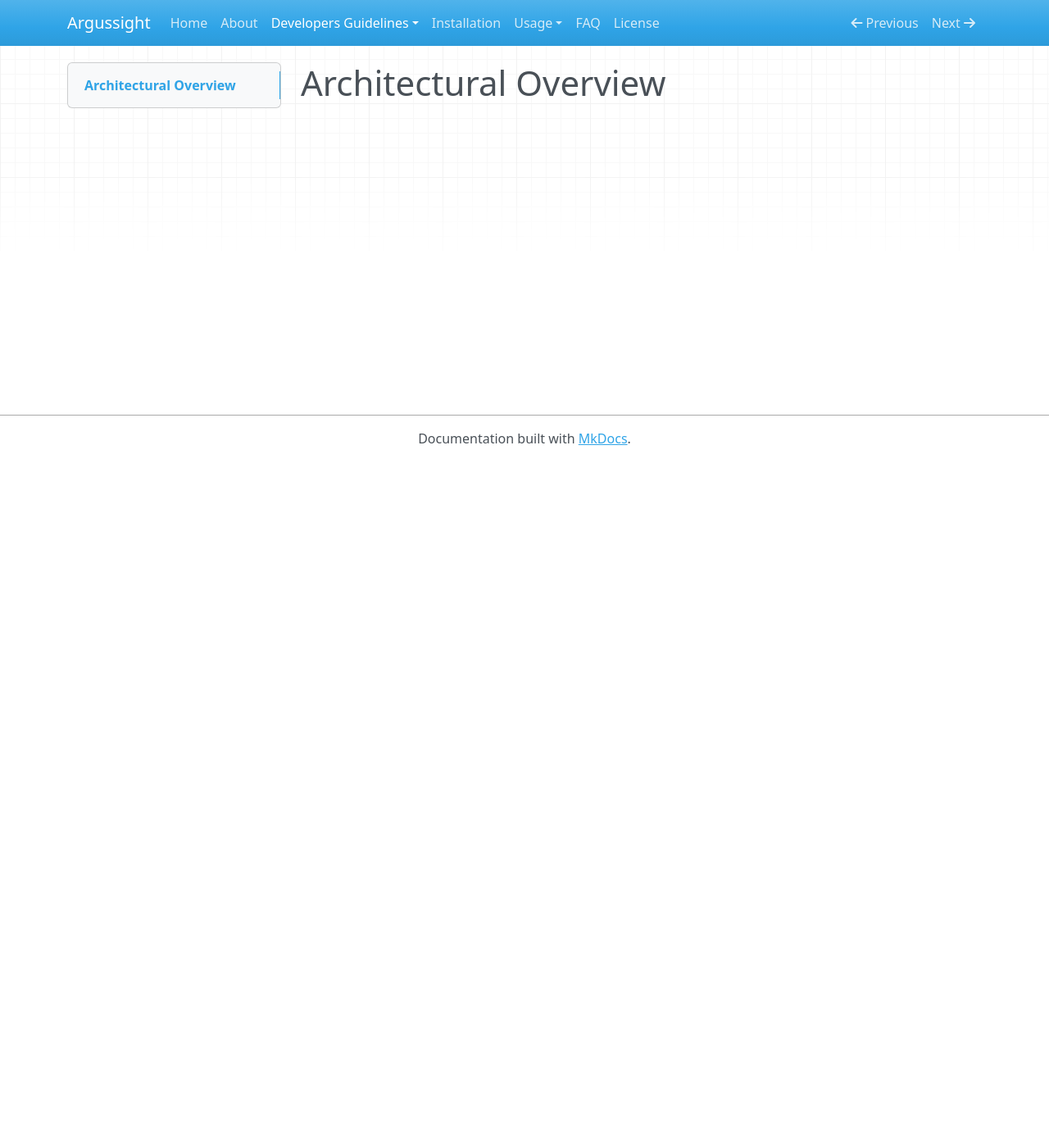
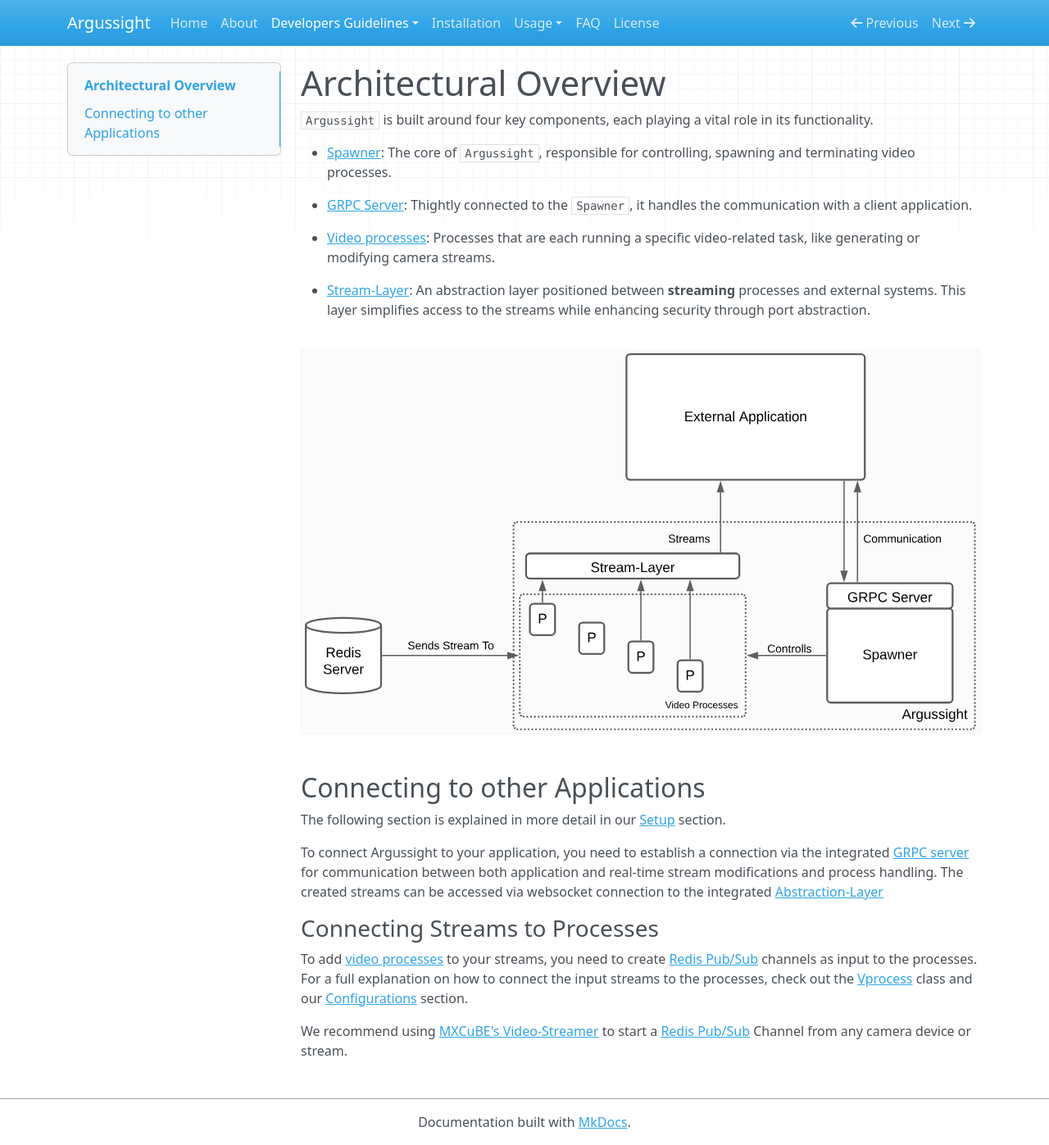
Before and after one commit to walesch-yan/argussight, an MkDocs documentation site: the page built from docs/devs/overview.md, in a window 1280 px wide and 1397 px high. Shown: the whole window at 82% size. Built offline with MkDocs 1.6.1, drawn with Linux system fonts in a browser that asks for light colours; nearby versions of some CDN libraries.

Commit message:
added architecture section

```diff
--- a/docs/devs/overview.md
+++ b/docs/devs/overview.md
@@ -1 +1,25 @@
 # Architectural Overview
+
+`Argussight` is built around four key components, each playing a vital role in its functionality.
+
+- [Spawner](./spawner.md): The core of `Argussight`, responsible for controlling, spawning and terminating video processes.
+
+- [GRPC Server](../usage/grpc.md): Thightly connected to the `Spawner`, it handles the communication with a client application.
+
+- [Video processes](../usage/processes.md): Processes that are each running a specific video-related task, like generating or modifying camera streams.
+
+- [Stream-Layer](./video-layer.md): An abstraction layer positioned between **streaming** processes and external systems. This layer simplifies access to the streams while enhancing security through port abstraction.
+
+![Argussight Overview](../images/Overview.svg)
+
+## Connecting to other Applications
+
+The following section is explained in more detail in our [Setup](../usage/setup.md) section.
+
+To connect Argussight to your application, you need to establish a connection via the integrated [GRPC server](../usage/grpc.md) for communication between both application and real-time stream modifications and process handling. The created streams can be accessed via websocket connection to the integrated [Abstraction-Layer](./video-layer.md)
+
+### Connecting Streams to Processes
+
+To add [video processes](../usage/processes.md) to your streams, you need to create [Redis Pub/Sub](https://redis.io/docs/latest/develop/interact/pubsub/) channels as input to the processes. For a full explanation on how to connect the input streams to the processes, check out the [Vprocess](./vprocess.md) class and our [Configurations](../usage/configurations.md) section.
+
+We recommend using [MXCuBE's Video-Streamer](https://github.com/mxcube/video-streamer) to start a [Redis Pub/Sub](https://redis.io/docs/latest/develop/interact/pubsub/) Channel from any camera device or stream.
```
